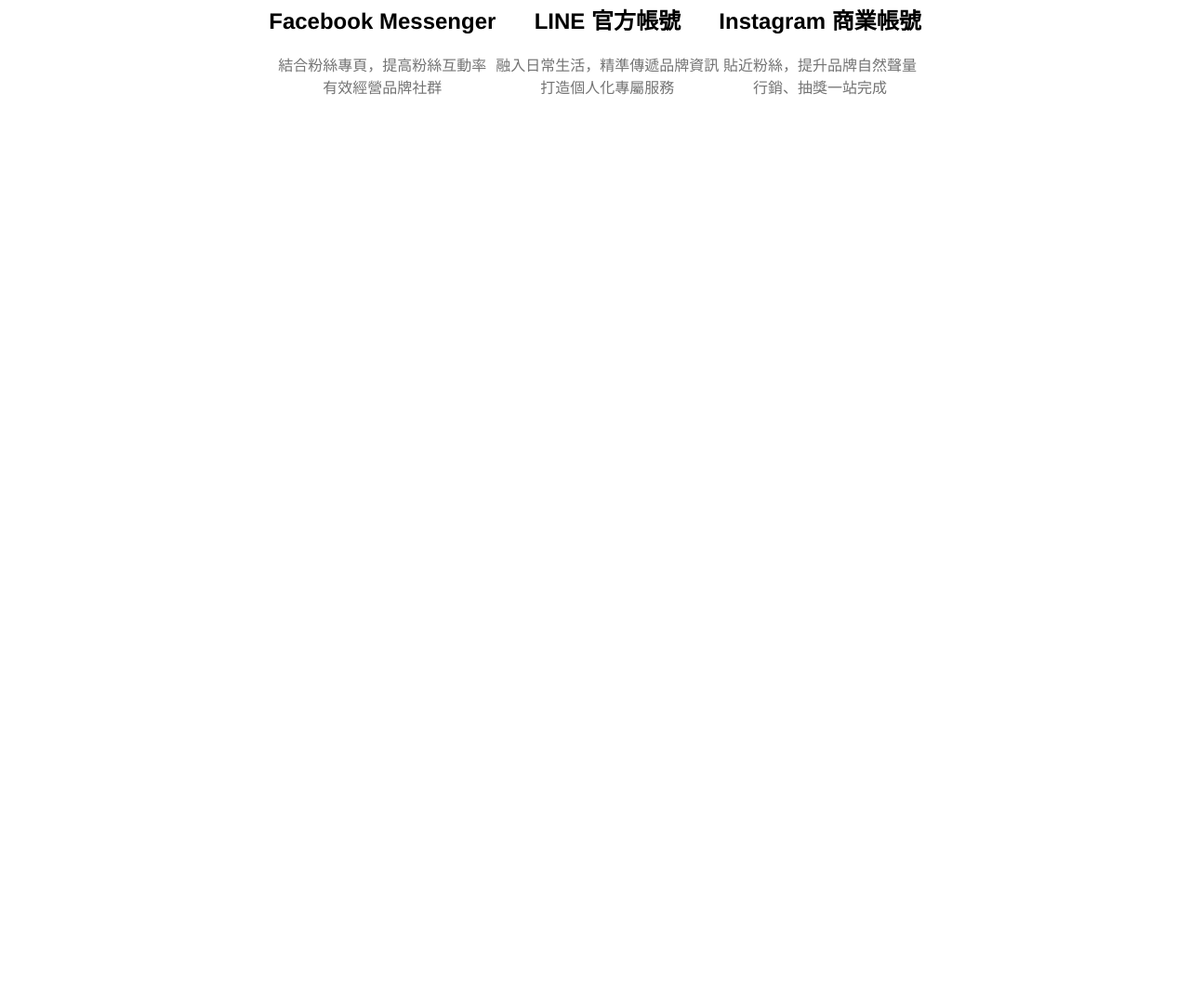
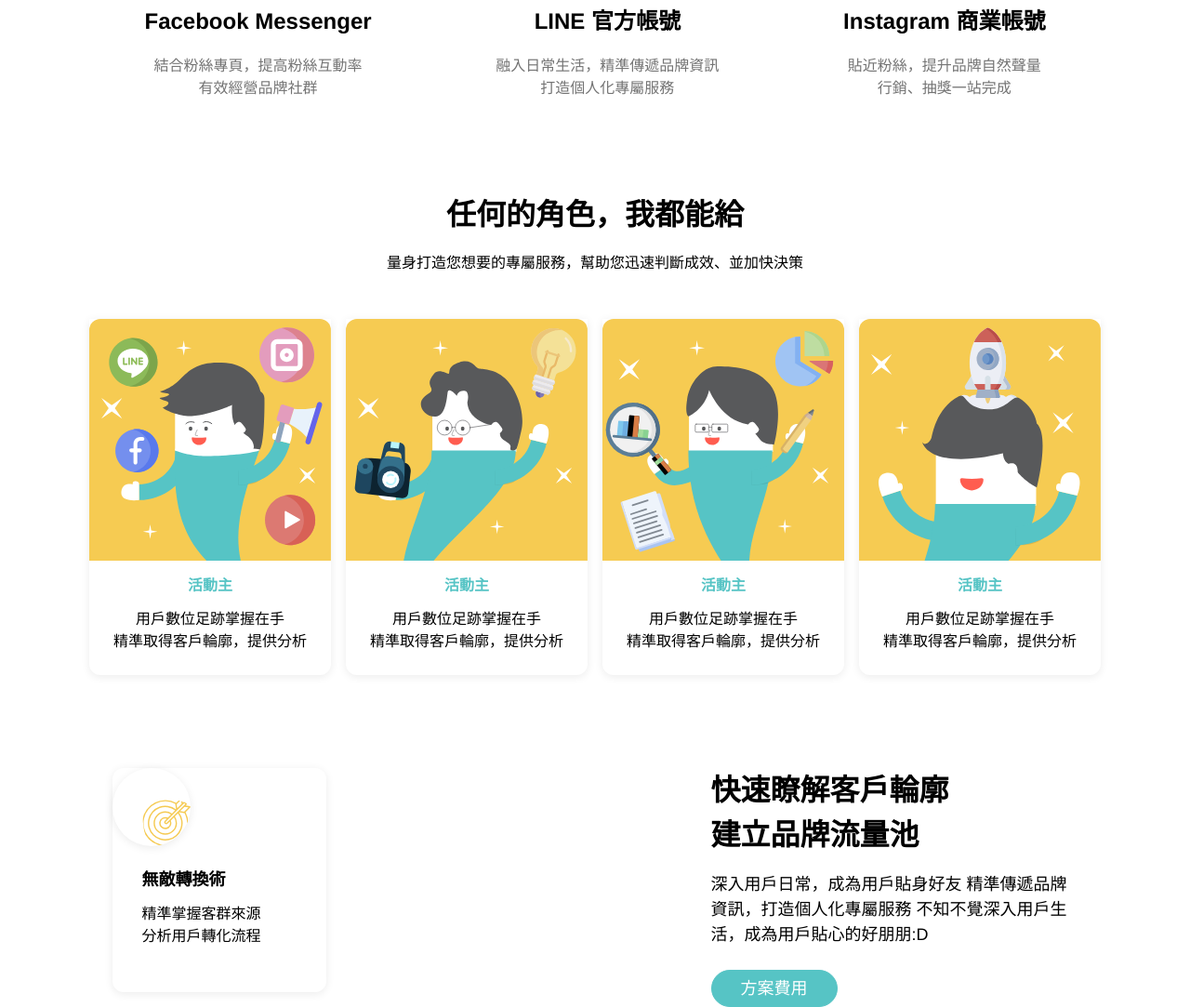
Before and after one commit to AmberC2022/chatTalkerAI, a plain HTML site: page index.html in a window 1280 px wide. Shown: the part 960-2043 px from the top of the page at 93% size. Before the commit the page ends 1067 px from the top, so only its background shows below. Drawn offline with Linux system fonts and the light colour scheme.

Commit message:
完成 service 版面

```diff
--- a/css/style.css
+++ b/css/style.css
@@ -51,6 +51,9 @@ body{
 }
 a{
     text-decoration: none;
+}
+*, *::before, *::after {
+    box-sizing: border-box;
 }
 
 a:visited{
@@ -117,6 +120,7 @@ p{
     padding: 8px 32px;
     background: #FF5D50;
     color: #fff;
+    border-radius: 22px;
 }
 
 .banner{
@@ -153,6 +157,7 @@ p{
 .platform{
     max-width: 979px;
     justify-content: center;
+    margin-bottom: 100px;
 }
 
 .window{
@@ -160,8 +165,7 @@ p{
     justify-content: space-between;
     align-items: center;
     margin-top: 48px;
-    width: 100%;
-
+    width: 969px;
 }
 
 
@@ -182,3 +186,127 @@ p{
     font-size: 16px;
     margin-top: 24px;
 }
+
+/* service */
+.service{
+    margin-bottom: 100px;
+}
+.service p{
+    margin-top: 16px;
+    margin-bottom: 48px;
+    font-size: 16px;
+}
+
+.window2{
+    width: 1088px;
+    justify-content: space-between;
+    display: flex;
+}
+
+.card2{
+    display: flex;
+    align-items: center;
+}
+.card2 .pic2 img{
+    width: 260px;
+    height: 260px;
+    border-radius:12px 12px 0 0;
+}
+
+.service h3{
+    color: #56C4C5;
+    font-size: 16px;
+    font-weight: bold;
+    margin-top: 16px;
+}
+
+.card2 ul{
+    width: 260px;
+    box-shadow: 0px 2px 10px #00000014;
+    border-radius: 0 0 12px 12px;
+    display: flex;
+    flex-direction: column;
+    align-items: center;
+}
+
+.card2 .text2 p{
+    font-size: 16px;
+    margin-bottom: 24px;
+}
+
+/* solution */
+.solution{
+    width: 1039px;
+    display: flex;
+    flex-direction: row-reverse;
+    justify-content: space-between;
+}
+
+.solution p{
+    font-size: 18px;
+    font-weight: 400;
+    margin-top: 16px;
+}
+
+.aim{
+    width: 395px;
+    top: 165px;
+    text-align: left;
+}
+
+.aim .price2{
+    width: 136px;
+    margin-top: 24px;
+}
+.aim .price2 a{
+    font-size: 18px;
+    display: block;
+    padding: 10px 20px;
+    background: #56C4C5;
+    border: 1px solid #56C4C5;
+    color: #fff;
+    border-radius: 27px;
+    font-family: Comfortaa;
+    font-weight: 400;
+    text-align: center;
+}
+
+.aim .price2 a:hover{
+    background: #fff;
+
+    color: #56C4C5;
+}
+
+.pic3 img{
+    border-radius: 999px;
+    box-shadow: 0px 2px 10px #00000014;
+    opacity: 1;
+    padding-top: 32px;
+    padding-left: 32px;
+    margin-bottom: 24px;
+    left: 32px;
+    top: 32px;
+}
+
+.card3 ul{
+    box-shadow: 0px 2px 10px #00000014;
+    border-radius: 12px;
+    opacity: 1;
+    display: flex;
+    justify-content: start;
+    flex-direction: column;
+    width: 230px;
+    align-items: flex-start;
+}
+
+.card3 ul h3{
+    padding-left: 32px;
+    font-size: 18px;
+    text-align: left;
+}
+
+.card3 ul p{
+    padding-left: 32px;
+    font-size: 16px;
+    padding-bottom: 48px;
+}
--- a/index.html
+++ b/index.html
@@ -33,40 +33,82 @@
                     <div class="window">
                         <div class="card1">
                             <div class="pic"><img src="./images/messenger.svg" alt="Facebook Messenger"></div>
-                            <div class="text">
+                            <div class="text1">
                                 <h3>Facebook Messenger</h3>
                                 <p>結合粉絲專頁，提高粉絲互動率<br>有效經營品牌社群</p>
                             </div>
                         </div>
                         <div class="card1">
                             <div class="pic"><img src="./images/line.svg" alt="LINE"></div>
-                            <div class="text">
+                            <div class="text1">
                                 <h3>LINE 官方帳號</h3>
                                 <p>融入日常生活，精準傳遞品牌資訊<br>打造個人化專屬服務</p>
                             </div>
                         </div>
                         <div class="card1">
                             <div class="pic"><img src="./images/instagram.svg" alt="Instagram"></div>
-                            <div class="text">
-                                <h3>Instagram   商業帳號</h3>
+                            <div class="text1">
+                                <h3>Instagram 商業帳號</h3>
                                 <p>貼近粉絲，提升品牌自然聲量<br>行銷、抽獎一站完成</p>
                             </div>
                         </div>
                     </div>
-
                 </div>
                 <div class="service">
-                    <div class="slogan"><h2></h2></div>
-                    <div class="card2">
-                        <div class="pic"></div>
-                        <div class="text"></div>
+                    <h2>任何的角色，我都能給</h2>
+                    <p>量身打造您想要的專屬服務，幫助您迅速判斷成效、並加快決策</p>
+                    <div class="window2">
+                        <div class="card2">
+                            <ul>
+                                <li class="pic2"><img src="./images/ch01.svg" alt=""></li>
+                                <li class="text2">
+                                    <h3>活動主</h3>
+                                    <p>用戶數位足跡掌握在手<br>精準取得客戶輪廓，提供分析</p>
+                                </li>
+                            </ul>
+                        </div>
+                        <div class="card2">
+                            <ul>
+                                <li class="pic2"><img src="./images/ch02.svg" alt=""></li>
+                                <li class="text2">
+                                    <h3>活動主</h3>
+                                    <p>用戶數位足跡掌握在手<br>精準取得客戶輪廓，提供分析</p>
+                                </li>
+                            </ul>
+                        </div>
+                        <div class="card2">
+                            <ul>
+                                <li class="pic2"><img src="./images/ch03.svg" alt=""></li>
+                                <li class="text2">
+                                    <h3>活動主</h3>
+                                    <p>用戶數位足跡掌握在手<br>精準取得客戶輪廓，提供分析</p>
+                                </li>
+                            </ul>
+                        </div>
+                        <div class="card2">
+                            <ul>
+                                <li class="pic2"><img src="./images/ch04.svg" alt=""></li>
+                                <li class="text2">
+                                    <h3>活動主</h3>
+                                    <p>用戶數位足跡掌握在手<br>精準取得客戶輪廓，提供分析</p>
+                                </li>
+                            </ul>
+                        </div>
                     </div>
                 </div>
                 <div class="solution">
-                    <div class="slogan"></div>
-                    <div class="card3">
-                        <div class="pic"></div>
-                        <div class="text"></div>
+                    <div class="aim">
+                        <h2>快速瞭解客戶輪廓<br>建立品牌流量池</h2>
+                         <p>深入用戶日常，成為用戶貼身好友 精準傳遞品牌資訊，打造個人化專屬服務 不知不覺深入用戶生活，成為用戶貼心的好朋朋:D</p>
+                         <div class="price2"><a href="">方案費用</a></div>
+                    </div>
+                    <div class="window3">
+                            <div class="card3">
+                                <ul>
+                                    <li class="pic3"><img class="circleImg" src="./images/icon01.svg" alt=""></li>
+                                    <li class="text3"><h3>無敵轉換術</h3><p>精準掌握客群來源<br>分析用戶轉化流程</p></li>
+                                </ul>
+                            </div>
                     </div>
                 </div>
                 <div class="recommoand"></div>
```
